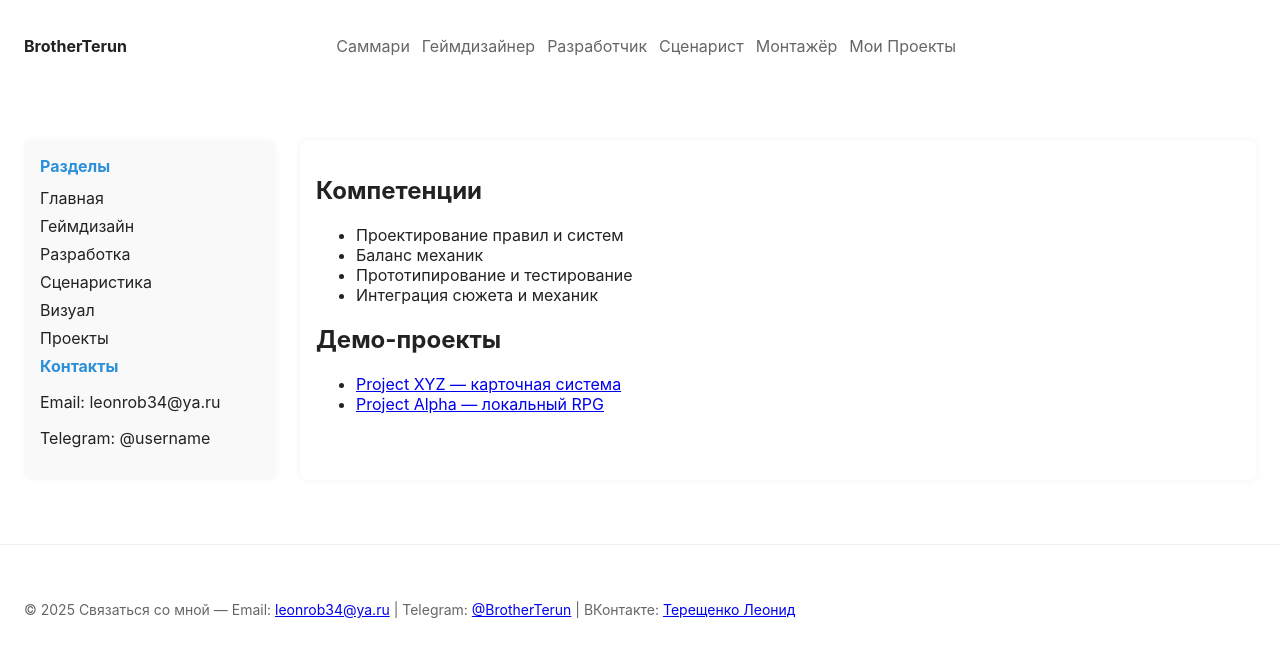
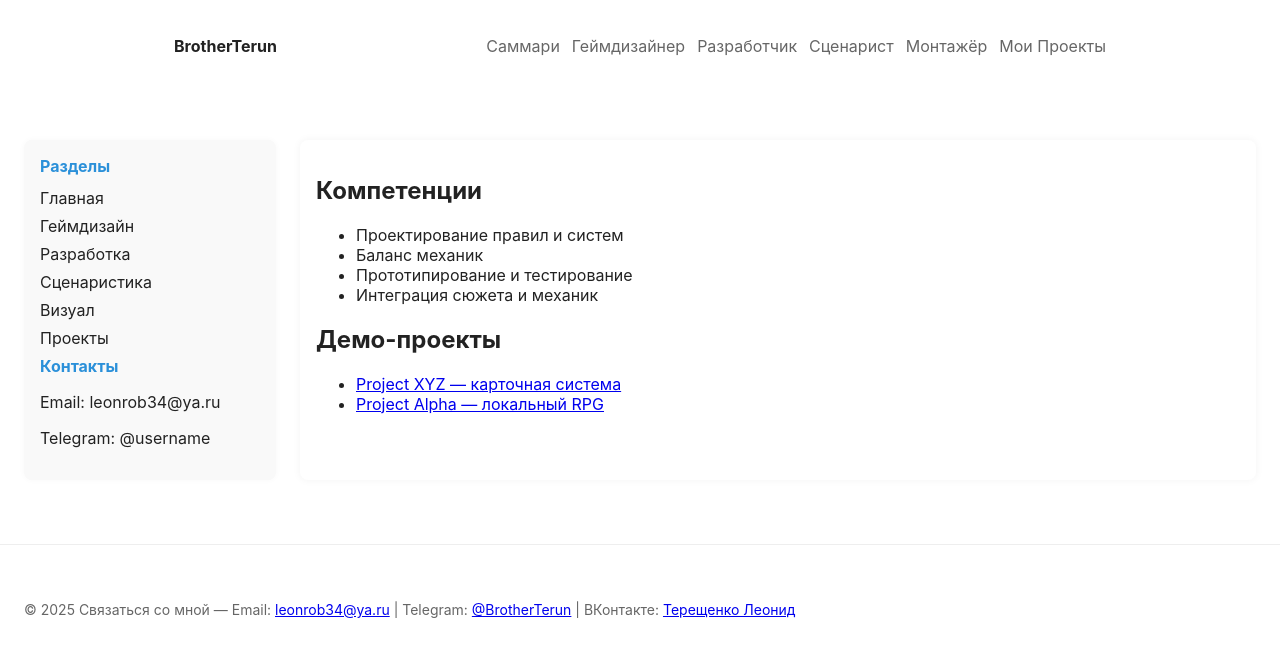
Before and after one commit to BrotherTerun/TerunPfolio, a Jekyll site: the page built from gamedesign/index.md, in a window 1280 px wide. Shown: the top 657 px of the page. Built offline with Jekyll 4.4.1, drawn with Linux system fonts in a browser that asks for light colours.

Commit message:
Разбираюсь с отступами #3

```diff
--- a/assets/css/style.css
+++ b/assets/css/style.css
@@ -1,5 +1,5 @@
 :root{
-  --max-width: 100vw;
+  --max-width: 100%;
   --accent: #2b90d9;
   --text: #222;
   --muted: #666;
@@ -25,7 +25,7 @@ body{
 .site-header {
   padding:12px 0;
   max-width: 980px;
-
+  margin: 0 auto;
 }
 
 .site-header .wrap {
@@ -89,7 +89,7 @@ body{
 
 .sammary {
   width: 980px;
-  align-items: center;
+  margin: 0 auto;
 }
 /* === === === */
 
@@ -125,6 +125,7 @@ body{
 .site-footer {
   border-top:1px solid #eee;
   padding:18px 0;
+  margin: 0 auto;
   margin-top:40px;
   color:var(--muted);
   font-size:14px;
```
